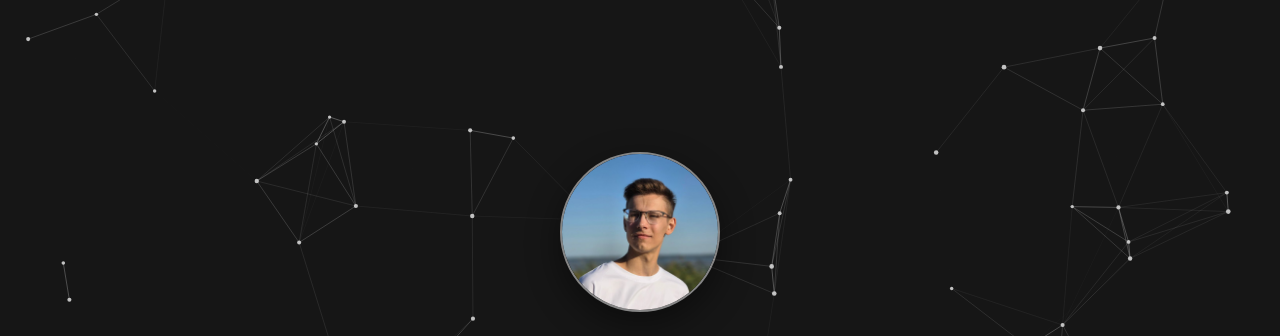
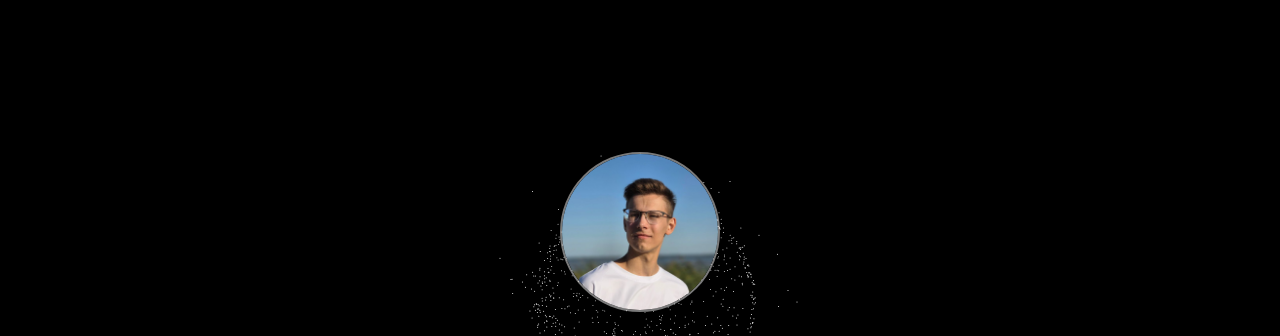
Before and after one commit to LuminiteTime/luminais-web, a Gatsby site: page / in a window 1280 px wide. Shown: the part 128-464 px from the top of the page. Built offline with nearby package versions, Linux system fonts and the light colour scheme; Gatsby itself is replaced by a stand-in of ours; animation ran at ten frames a second.

Commit message:
feat: spiral bg

```diff
--- a/gatsby-ssr.js
+++ b/gatsby-ssr.js
@@ -4,7 +4,7 @@ import ClickSpark from './src/components/ClickSpark/ClickSpark'
 
 export const wrapRootElement = ({ element }) => (
   <ClickSpark
-    sparkColor="#78f7a9"
+    sparkColor="#14beb0"
     sparkSize={10}
     sparkRadius={15}
     sparkCount={8}
--- a/package.json
+++ b/package.json
@@ -10,6 +10,7 @@
   },
   "dependencies": {
     "gatsby": "^5.15.0",
+    "gsap": "^3.14.2",
     "react": "^18.2.0",
     "react-dom": "^18.2.0"
   }
--- /dev/null
+++ b/src/components/SpiralAnimation/SpiralAnimation.js
@@ -0,0 +1,442 @@
+import React, { useEffect, useRef, useState } from 'react'
+import { gsap } from 'gsap'
+
+class Vector2D {
+  constructor(x, y) {
+    this.x = x
+    this.y = y
+  }
+}
+
+class Vector3D {
+  constructor(x, y, z) {
+    this.x = x
+    this.y = y
+    this.z = z
+  }
+}
+
+function mulberry32(seed) {
+  let t = seed >>> 0
+  return function rand() {
+    t += 0x6d2b79f5
+    let x = Math.imul(t ^ (t >>> 15), 1 | t)
+    x ^= x + Math.imul(x ^ (x >>> 7), 61 | x)
+    return ((x ^ (x >>> 14)) >>> 0) / 4294967296
+  }
+}
+
+class AnimationController {
+  constructor(canvas, ctx, opts) {
+    this.canvas = canvas
+    this.ctx = ctx
+    this.dpr = opts.dpr
+    this.width = opts.width
+    this.height = opts.height
+
+    this.time = 0
+    this.motionTime = 0
+    this.lastNow = typeof performance !== 'undefined' ? performance.now() : 0
+
+    this.isIdle = false
+    this.raf = 0
+
+    this.idleTransitionMs = 1000
+    this.idleStartNow = 0
+    this.idleStartMotionTime = 0
+
+    // Constants (from the shared snippet)
+    this.changeEventTime = 0.32
+    this.cameraZ = -400
+    this.cameraTravelDistance = 3400
+    this.startDotYOffset = 28
+    this.viewZoom = 100
+    this.numberOfStars = 5000
+    this.trailLength = 80
+
+    // End before the "fly away / disappear" phase and then idle forever.
+    // This value is intentionally < 1 so the scene stays populated.
+    this.endTime = 0.6
+
+    this.rand = mulberry32(1234)
+    this.stars = []
+    this.createStars()
+
+    this.timeline = gsap.timeline({ repeat: 0 })
+    this.timeline.to(this, {
+      time: this.endTime,
+      duration: 15,
+      ease: 'none',
+      onUpdate: () => this.render(),
+      onComplete: () => {
+        // Hold the last populated state and keep a floating starfield.
+        this.time = this.endTime
+        this.isIdle = true
+        this.idleStartNow = typeof performance !== 'undefined' ? performance.now() : 0
+        this.idleStartMotionTime = this.motionTime
+        this.render()
+        this.startIdleLoop()
+      },
+    })
+  }
+
+  resize({ dpr, width, height }) {
+    this.dpr = dpr
+    this.width = width
+    this.height = height
+  }
+
+  destroy() {
+    if (this.raf) {
+      if (typeof window !== 'undefined') window.cancelAnimationFrame(this.raf)
+      this.raf = 0
+    }
+    if (this.timeline) this.timeline.kill()
+  }
+
+  startIdleLoop() {
+    if (this.raf || typeof window === 'undefined') return
+    const tick = () => {
+      this.render()
+      this.raf = window.requestAnimationFrame(tick)
+    }
+    this.raf = window.requestAnimationFrame(tick)
+  }
+
+  ease(p, g) {
+    if (p < 0.5) return 0.5 * Math.pow(2 * p, g)
+    return 1 - 0.5 * Math.pow(2 * (1 - p), g)
+  }
+
+  easeOutElastic(x) {
+    const c4 = (2 * Math.PI) / 4.5
+    if (x <= 0) return 0
+    if (x >= 1) return 1
+    return Math.pow(2, -8 * x) * Math.sin((x * 8 - 0.75) * c4) + 1
+  }
+
+  map(value, start1, stop1, start2, stop2) {
+    return start2 + (stop2 - start2) * ((value - start1) / (stop1 - start1))
+  }
+
+  constrain(value, min, max) {
+    return Math.min(Math.max(value, min), max)
+  }
+
+  lerp(start, end, t) {
+    return start * (1 - t) + end * t
+  }
+
+  spiralPath(p) {
+    p = this.constrain(1.2 * p, 0, 1)
+    p = this.ease(p, 1.8)
+    const numberOfSpiralTurns = 6
+    const theta = 2 * Math.PI * numberOfSpiralTurns * Math.sqrt(p)
+    const r = 170 * Math.sqrt(p)
+
+    return new Vector2D(r * Math.cos(theta), r * Math.sin(theta) + this.startDotYOffset)
+  }
+
+  rotate(v1, v2, p, orientation) {
+    const middle = new Vector2D((v1.x + v2.x) / 2, (v1.y + v2.y) / 2)
+
+    const dx = v1.x - middle.x
+    const dy = v1.y - middle.y
+    const angle = Math.atan2(dy, dx)
+    const o = orientation ? -1 : 1
+    const r = Math.sqrt(dx * dx + dy * dy)
+
+    const bounce = Math.sin(p * Math.PI) * 0.05 * (1 - p)
+
+    return new Vector2D(
+      middle.x + r * (1 + bounce) * Math.cos(angle + o * Math.PI * this.easeOutElastic(p)),
+      middle.y + r * (1 + bounce) * Math.sin(angle + o * Math.PI * this.easeOutElastic(p))
+    )
+  }
+
+  showProjectedDot(position, sizeFactor, fillStyle = 'white') {
+    const ctx = this.ctx
+
+    const displayTime = Math.min(this.time, this.endTime)
+    const t2 = this.constrain(this.map(displayTime, this.changeEventTime, 1, 0, 1), 0, 1)
+    const newCameraZ = this.cameraZ + this.ease(Math.pow(t2, 1.2), 1.8) * this.cameraTravelDistance
+
+    if (position.z > newCameraZ) {
+      const dotDepthFromCamera = position.z - newCameraZ
+
+      const x = this.viewZoom * position.x / dotDepthFromCamera
+      const y = this.viewZoom * position.y / dotDepthFromCamera
+      const sw = 400 * sizeFactor / dotDepthFromCamera
+
+      ctx.fillStyle = fillStyle
+      ctx.lineWidth = sw
+      ctx.beginPath()
+      ctx.arc(x, y, 0.5, 0, Math.PI * 2)
+      ctx.fill()
+    }
+  }
+
+  drawStartDot() {
+    const displayTime = Math.min(this.time, this.endTime)
+    if (displayTime > this.changeEventTime) {
+      const dy = this.cameraZ * this.startDotYOffset / this.viewZoom
+      const position = new Vector3D(0, dy, this.cameraTravelDistance)
+      this.showProjectedDot(position, 2.5)
+    }
+  }
+
+  drawTrail(t1) {
+    const ctx = this.ctx
+
+    for (let i = 0; i < this.trailLength; i++) {
+      const f = this.map(i, 0, this.trailLength, 1.1, 0.1)
+      const sw = (1.3 * (1 - t1) + 3.0 * Math.sin(Math.PI * t1)) * f
+
+      ctx.fillStyle = 'white'
+      ctx.lineWidth = sw
+
+      const pathTime = t1 - 0.00015 * i
+      const position = this.spiralPath(pathTime)
+
+      const basePos = position
+      const offset = new Vector2D(position.x + 5, position.y + 5)
+
+      // Keep subtle motion even during the clamped tail.
+      const wobble = Math.sin(this.motionTime * Math.PI * 2) * 0.5 + 0.5
+
+      const rotated = this.rotate(basePos, offset, wobble, i % 2 === 0)
+
+      ctx.beginPath()
+      ctx.arc(rotated.x, rotated.y, sw / 2, 0, Math.PI * 2)
+      ctx.fill()
+    }
+  }
+
+  render() {
+    const ctx = this.ctx
+    if (!ctx) return
+
+    const now = typeof performance !== 'undefined' ? performance.now() : 0
+    const dt = this.lastNow ? Math.min(Math.max((now - this.lastNow) / 1000, 0), 0.05) : 0.016
+    this.lastNow = now
+    this.motionTime += dt
+
+    const idleBlend = this.isIdle
+      ? this.constrain((now - (this.idleStartNow || now)) / this.idleTransitionMs, 0, 1)
+      : 0
+
+    const w = this.width
+    const h = this.height
+
+    ctx.fillStyle = 'black'
+    ctx.fillRect(0, 0, w, h)
+
+    ctx.save()
+    ctx.translate(w / 2, h / 2)
+
+    const displayTime = Math.min(this.time, this.endTime)
+
+    const t1 = this.constrain(this.map(displayTime, 0, this.changeEventTime + 0.25, 0, 1), 0, 1)
+    const t2 = this.constrain(this.map(displayTime, this.changeEventTime, 1, 0, 1), 0, 1)
+
+    // Smoothly blend from the animation rotation into a gentle idle drift.
+    const baseRotation = -Math.PI * this.ease(t2, 2.7)
+    const driftTime = this.isIdle ? Math.max(0, this.motionTime - this.idleStartMotionTime) : 0
+    const idleDrift = driftTime * 0.03
+    ctx.rotate(baseRotation + idleBlend * idleDrift)
+
+    // Fade out the trail instead of removing it instantly.
+    if (idleBlend < 1) {
+      ctx.save()
+      ctx.globalAlpha = 1 - idleBlend
+      this.drawTrail(t1)
+      ctx.restore()
+    }
+
+    for (const star of this.stars) {
+      star.render(t1, this)
+    }
+
+    if (idleBlend < 1) {
+      ctx.save()
+      ctx.globalAlpha = 1 - idleBlend
+      this.drawStartDot()
+      ctx.restore()
+    }
+
+    ctx.restore()
+  }
+
+  createStars() {
+    this.stars = []
+    for (let i = 0; i < this.numberOfStars; i++) {
+      this.stars.push(new Star(this.rand, this.cameraZ, this.cameraTravelDistance))
+    }
+  }
+}
+
+class Star {
+  constructor(rand, cameraZ, cameraTravelDistance) {
+    this.rand = rand
+
+    this.angle = rand() * Math.PI * 2
+    this.distance = 30 * rand() + 15
+    this.rotationDirection = rand() > 0.5 ? 1 : -1
+    this.expansionRate = 1.2 + rand() * 0.8
+    this.finalScale = 0.7 + rand() * 0.6
+
+    this.dx = this.distance * Math.cos(this.angle)
+    this.dy = this.distance * Math.sin(this.angle)
+
+    this.spiralLocation = (1 - Math.pow(1 - rand(), 3.0)) / 1.3
+    this.z = (cameraTravelDistance + cameraZ - 0.5 * cameraZ) * rand() + 0.5 * cameraZ
+
+    this.z = this.lerp(this.z, cameraTravelDistance / 2, 0.3 * this.spiralLocation)
+    this.strokeWeightFactor = Math.pow(rand(), 2.0)
+  }
+
+  lerp(start, end, t) {
+    return start * (1 - t) + end * t
+  }
+
+  render(p, controller) {
+    const spiralPos = controller.spiralPath(this.spiralLocation)
+    const q = p - this.spiralLocation
+
+    if (q <= 0) return
+
+    const displacementProgress = controller.constrain(4 * q, 0, 1)
+
+    const linearEasing = displacementProgress
+    const elasticEasing = controller.easeOutElastic(displacementProgress)
+    const powerEasing = Math.pow(displacementProgress, 2)
+
+    let easing
+    if (displacementProgress < 0.3) {
+      easing = controller.lerp(linearEasing, powerEasing, displacementProgress / 0.3)
+    } else if (displacementProgress < 0.7) {
+      const t = (displacementProgress - 0.3) / 0.4
+      easing = controller.lerp(powerEasing, elasticEasing, t)
+    } else {
+      easing = elasticEasing
+    }
+
+    let screenX
+    let screenY
+
+    if (displacementProgress < 0.3) {
+      screenX = controller.lerp(spiralPos.x, spiralPos.x + this.dx * 0.3, easing / 0.3)
+      screenY = controller.lerp(spiralPos.y, spiralPos.y + this.dy * 0.3, easing / 0.3)
+    } else if (displacementProgress < 0.7) {
+      const midProgress = (displacementProgress - 0.3) / 0.4
+      const curveStrength = Math.sin(midProgress * Math.PI) * this.rotationDirection * 1.5
+
+      const baseX = spiralPos.x + this.dx * 0.3
+      const baseY = spiralPos.y + this.dy * 0.3
+
+      const targetX = spiralPos.x + this.dx * 0.7
+      const targetY = spiralPos.y + this.dy * 0.7
+
+      const perpX = -this.dy * 0.4 * curveStrength
+      const perpY = this.dx * 0.4 * curveStrength
+
+      screenX = controller.lerp(baseX, targetX, midProgress) + perpX * midProgress
+      screenY = controller.lerp(baseY, targetY, midProgress) + perpY * midProgress
+    } else {
+      const finalProgress = (displacementProgress - 0.7) / 0.3
+
+      const baseX = spiralPos.x + this.dx * 0.7
+      const baseY = spiralPos.y + this.dy * 0.7
+
+      const targetDistance = this.distance * this.expansionRate * 1.5
+      const spiralTurns = 1.2 * this.rotationDirection
+      const spiralAngle = this.angle + spiralTurns * finalProgress * Math.PI
+
+      const targetX = spiralPos.x + targetDistance * Math.cos(spiralAngle)
+      const targetY = spiralPos.y + targetDistance * Math.sin(spiralAngle)
+
+      screenX = controller.lerp(baseX, targetX, finalProgress)
+      screenY = controller.lerp(baseY, targetY, finalProgress)
+    }
+
+    const vx = (this.z - controller.cameraZ) * screenX / controller.viewZoom
+    const vy = (this.z - controller.cameraZ) * screenY / controller.viewZoom
+
+    const position = new Vector3D(vx, vy, this.z)
+
+    let sizeMultiplier = 1.0
+    if (displacementProgress < 0.6) {
+      sizeMultiplier = 1.0 + displacementProgress * 0.2
+    } else {
+      const t = (displacementProgress - 0.6) / 0.4
+      sizeMultiplier = 1.2 * (1.0 - t) + this.finalScale * t
+    }
+
+    const dotSize = 8.5 * this.strokeWeightFactor * sizeMultiplier
+
+    controller.showProjectedDot(position, dotSize)
+  }
+}
+
+export default function SpiralAnimation() {
+  const canvasRef = useRef(null)
+  const controllerRef = useRef(null)
+  const [dimensions, setDimensions] = useState({ width: 0, height: 0 })
+
+  useEffect(() => {
+    if (typeof window === 'undefined') return
+
+    const handleResize = () => {
+      setDimensions({ width: window.innerWidth, height: window.innerHeight })
+    }
+
+    handleResize()
+    window.addEventListener('resize', handleResize)
+    return () => window.removeEventListener('resize', handleResize)
+  }, [])
+
+  useEffect(() => {
+    if (typeof window === 'undefined') return
+
+    const canvas = canvasRef.current
+    if (!canvas) return
+
+    const ctx = canvas.getContext('2d')
+    if (!ctx) return
+
+    const dpr = Math.min(window.devicePixelRatio || 1, 2)
+    const width = Math.max(1, dimensions.width)
+    const height = Math.max(1, dimensions.height)
+
+    canvas.width = Math.floor(width * dpr)
+    canvas.height = Math.floor(height * dpr)
+    canvas.style.width = `${width}px`
+    canvas.style.height = `${height}px`
+
+    ctx.setTransform(dpr, 0, 0, dpr, 0, 0)
+
+    if (!controllerRef.current) {
+      controllerRef.current = new AnimationController(canvas, ctx, { dpr, width, height })
+    } else {
+      controllerRef.current.resize({ dpr, width, height })
+    }
+
+    // Render once immediately.
+    controllerRef.current.render()
+
+    return () => {
+      // Keep controller alive across resizes; we only destroy on unmount.
+    }
+  }, [dimensions])
+
+  useEffect(() => {
+    return () => {
+      if (controllerRef.current) {
+        controllerRef.current.destroy()
+        controllerRef.current = null
+      }
+    }
+  }, [])
+
+  return <canvas ref={canvasRef} className="particle-canvas" aria-hidden="true" />
+}
--- a/src/pages/index.js
+++ b/src/pages/index.js
@@ -1,5 +1,7 @@
 import React, { useEffect, useRef, useState } from 'react'
 import '../styles/global.css'
+
+import SpiralAnimation from '../components/SpiralAnimation/SpiralAnimation'
 
 const socials = [
   { label: 'GitHub', href: 'https://github.com/LuminiteTime', key: 'gh' },
@@ -96,123 +98,7 @@ const timelines = {
   ],
 }
 
-function ParticleField({ className = '' }) {
-  const ref = useRef(null)
 
-  useEffect(() => {
-    const canvas = ref.current
-    if (!canvas) return
-    const ctx = canvas.getContext('2d')
-    let raf
-    const particles = []
-    let lastTs = performance.now()
-    let cfg = computeConfig()
-    let resizeTimer
-
-    function computeConfig() {
-      const mobile = window.innerWidth <= 768
-      return {
-        max: mobile ? 28 : 90,
-        speed: mobile ? 0.24 : 0.55,
-        connect: mobile ? 110 : 140,
-        margin: mobile ? 18 : 24,
-        radiusBase: mobile ? 1.2 : 1.6,
-        radiusJitter: mobile ? 0.6 : 0.8,
-      }
-    }
-
-    function resize() {
-      canvas.width = window.innerWidth
-      canvas.height = window.innerHeight
-      cfg = computeConfig()
-      spawn()
-    }
-
-    function spawn() {
-      particles.length = 0
-      for (let i = 0; i < cfg.max; i++) {
-        const angle = Math.random() * Math.PI * 2
-        const speed = cfg.speed
-        particles.push({
-          x: Math.random() * canvas.width,
-          y: Math.random() * canvas.height,
-          vx: Math.cos(angle) * speed,
-          vy: Math.sin(angle) * speed,
-          r: cfg.radiusBase + Math.random() * cfg.radiusJitter,
-        })
-      }
-    }
-
-    function step(ts) {
-      const now = ts || performance.now()
-      const deltaMs = now - lastTs
-      const resumed = deltaMs > 120
-      const delta = resumed ? 1 : Math.max(deltaMs, 0) / 16.67
-      const dt = Math.min(Math.max(delta || 1, 0.6), resumed ? 1 : 1.15)
-      lastTs = now
-      ctx.clearRect(0, 0, canvas.width, canvas.height)
-      for (const p of particles) {
-        p.x += p.vx * dt
-        p.y += p.vy * dt
-        const margin = cfg.margin
-        if (p.x < -margin) p.x = canvas.width + margin
-        if (p.x > canvas.width + margin) p.x = -margin
-        if (p.y < -margin) p.y = canvas.height + margin
-        if (p.y > canvas.height + margin) p.y = -margin
-      }
-
-      ctx.fillStyle = 'rgba(230,230,230,0.82)'
-      for (const p of particles) {
-        ctx.beginPath()
-        ctx.arc(p.x, p.y, p.r, 0, Math.PI * 2)
-        ctx.fill()
-      }
-
-      ctx.strokeStyle = 'rgba(210,210,210,0.4)'
-      ctx.lineWidth = 1
-      for (let i = 0; i < particles.length; i++) {
-        for (let j = i + 1; j < particles.length; j++) {
-          const a = particles[i]
-          const b = particles[j]
-          const dx = a.x - b.x
-          const dy = a.y - b.y
-          const dist = Math.hypot(dx, dy)
-          if (dist < cfg.connect) {
-            ctx.globalAlpha = 1 - dist / cfg.connect
-            ctx.beginPath()
-            ctx.moveTo(a.x, a.y)
-            ctx.lineTo(b.x, b.y)
-            ctx.stroke()
-          }
-        }
-      }
-      ctx.globalAlpha = 1
-      raf = requestAnimationFrame(step)
-    }
-
-    resize()
-    raf = requestAnimationFrame(step)
-    const handleResize = () => {
-      clearTimeout(resizeTimer)
-      resizeTimer = setTimeout(resize, 120)
-    }
-    window.addEventListener('resize', handleResize)
-    const handleVisibility = () => {
-      if (document.visibilityState === 'visible') {
-        lastTs = performance.now()
-      }
-    }
-    document.addEventListener('visibilitychange', handleVisibility)
-    return () => {
-      cancelAnimationFrame(raf)
-      window.removeEventListener('resize', handleResize)
-      document.removeEventListener('visibilitychange', handleVisibility)
-      clearTimeout(resizeTimer)
-    }
-  }, [])
-
-  return <canvas ref={ref} className={`particle-canvas ${className}`} />
-}
 
 function ContactIcon({ name }) {
   switch (name) {
@@ -258,7 +144,7 @@ const IndexPage = () => (
       const timeline = timelines[lang]
       return (
         <div className="page">
-          <ParticleField className="particle-fixed" />
+          <SpiralAnimation />
 
           <StickyHeader lang={lang} toggleLang={toggle} />
 
```
Also changed, not shown: 1 other file.
